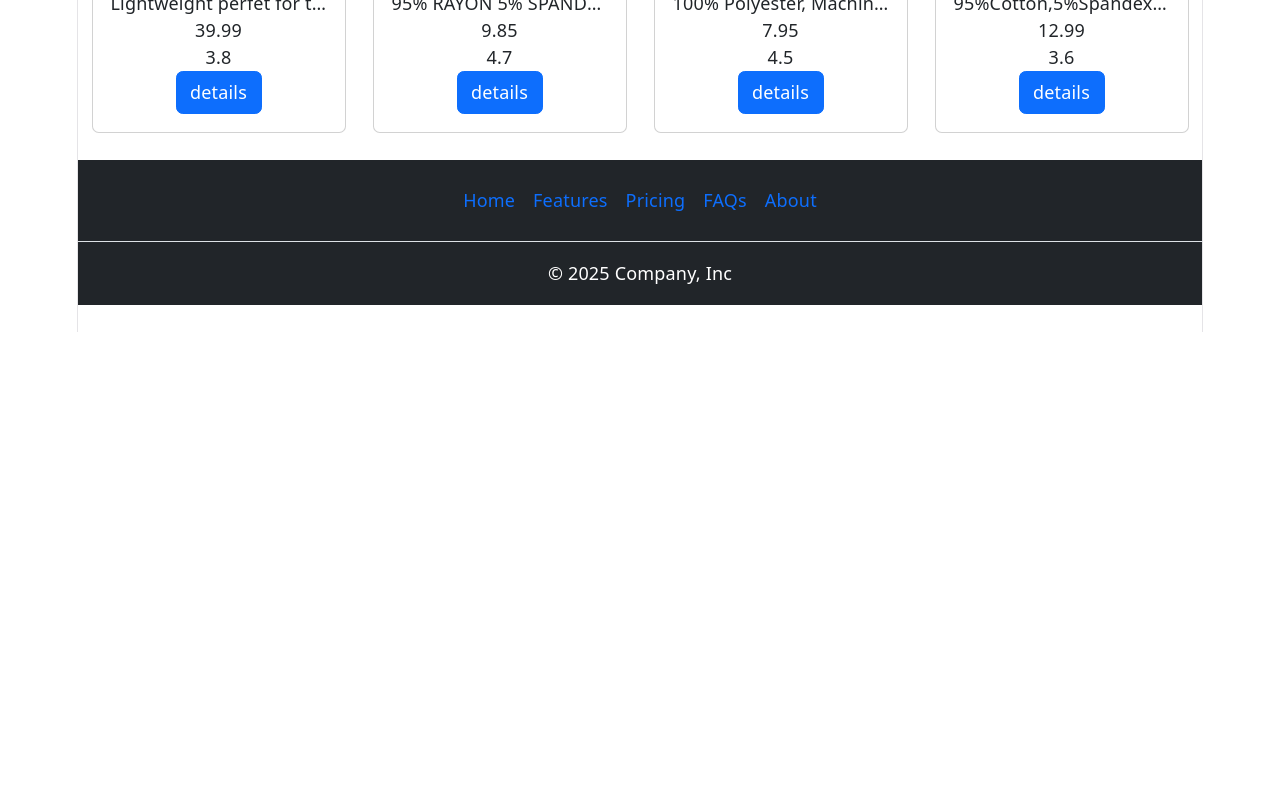
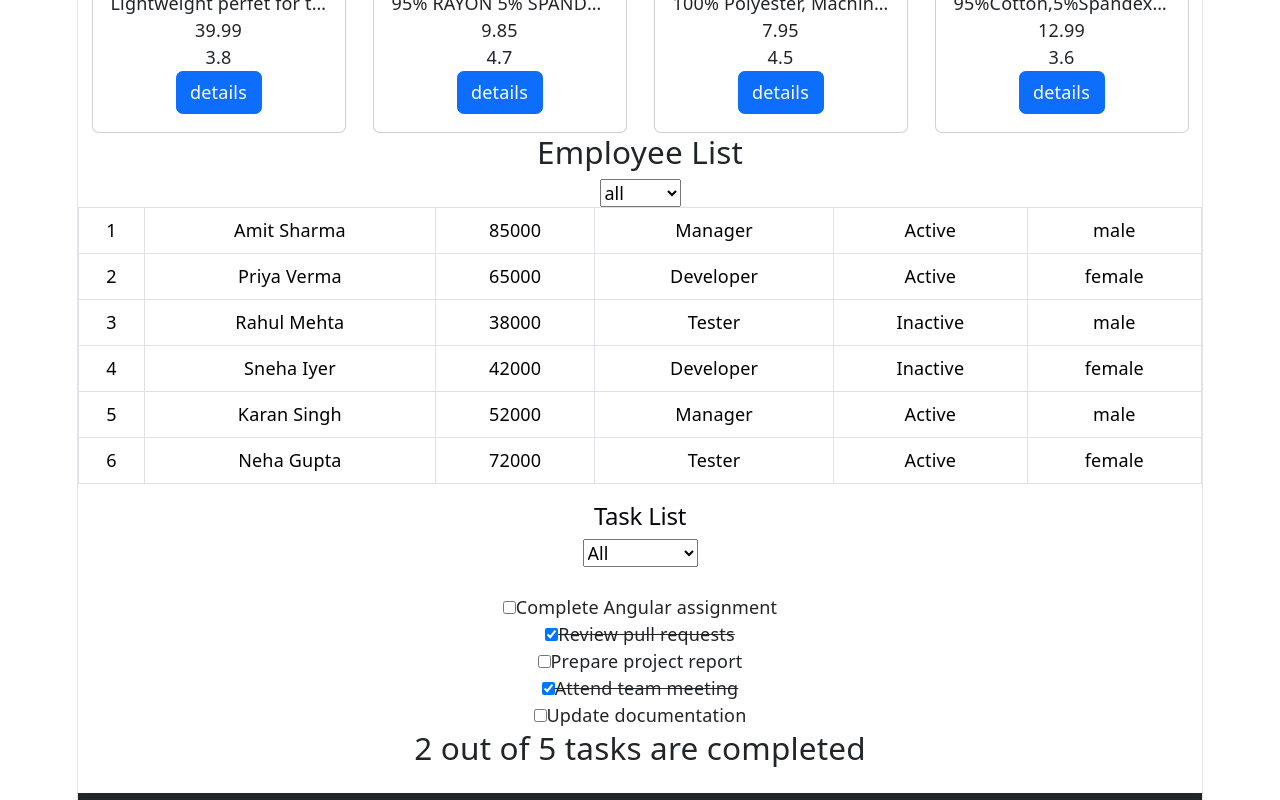
Before and after one commit to srinithreddy16/react-engineering-playbook, a React (Vite) app in the folder my-app/: page / in a window 1280 px wide. Shown: the part 6260-7060 px from the top of the page. Before the commit the page ends 6592 px from the top, so only its background shows below. Built offline with nearby package versions, Linux system fonts and the light colour scheme; the HTML template or start-up script is replaced by a standard one.

Commit message:
Add EmployeeList gender filter and TaskList completed/pending filter demos.

```diff
--- a/my-app/src/components/body/body.tsx
+++ b/my-app/src/components/body/body.tsx
@@ -5,6 +5,8 @@ import DataBindingAssignments from "../databinding_examples/DataBindingExamples.
 import ListDemo1 from "../listItem/ListDemo1.tsx";
 import UserList from "../userlist/UserList.tsx";
 import ProductList from "../productList/ProductList.tsx";
+import EmployeeList from "../listItem/EmployeeList.tsx";
+import TaskList from "../listItem/TaskList.tsx";
 
 function Body(){
   console.log(add(10,20));
@@ -21,6 +23,8 @@ function Body(){
     <ListDemo1/>
     <UserList/>
     <ProductList/>
+    <EmployeeList/>
+    <TaskList/>
   </div>
 }
 export default Body;
--- /dev/null
+++ b/my-app/src/components/listItem/EmployeeList.tsx
@@ -0,0 +1,51 @@
+import  { useState } from 'react'
+
+function EmployeeList() {
+    const employees = [
+        { id: 1, name: 'Amit Sharma', role: 'Manager', salary: 85000, status: 'Active', gender: 'male' },
+        { id: 2, name: 'Priya Verma', role: 'Developer', salary: 65000, status: 'Active', gender: 'female' },
+        { id: 3, name: 'Rahul Mehta', role: 'Tester', salary: 38000, status: 'Inactive', gender: 'male' },
+        { id: 4, name: 'Sneha Iyer', role: 'Developer', salary: 42000, status: 'Inactive', gender: 'female' },
+        { id: 5, name: 'Karan Singh', role: 'Manager', salary: 52000, status: 'Active', gender: 'male' },
+        { id: 6, name: 'Neha Gupta', role: 'Tester', salary: 72000, status: 'Active', gender: 'female' }
+    ];
+    const [empArr, setEmpArr] = useState(employees);
+
+    const filterEmployees = (selectedOption:string)=>{
+        let filteredEmployees;
+        if(selectedOption == 'all'){
+            filteredEmployees = [...employees];
+        }else{
+            filteredEmployees = employees.filter(emp=>emp.gender==selectedOption);
+        }
+        setEmpArr([...filteredEmployees]);
+    }
+
+    return <>
+        <h3 className="text-center">Employee List</h3>
+
+        <select onChange={(e)=>filterEmployees(e.target.value)}>
+            <option>all</option>
+            <option>male</option>
+            <option>female</option>
+        </select>
+
+        <table className="table table-bordered">
+            <tbody>
+                {empArr.map((emp=>{
+                    return <tr key={emp.id}>
+                        <td>{emp.id}</td>
+                        <td>{emp.name}</td>
+                        <td>{emp.salary}</td>
+                        <td>{emp.role}</td>
+                        <td>{emp.status}</td>
+                        <td>{emp.gender}</td>
+                    </tr>
+                }))}
+            </tbody>
+        </table>
+    </>
+}
+
+
+export default EmployeeList
--- a/my-app/src/components/listItem/ListDemo1.tsx
+++ b/my-app/src/components/listItem/ListDemo1.tsx
@@ -1,4 +1,3 @@
-
 function ListDemo1() {
     const carsArr = ['Tata', 'BMW', 'Honda', 'hyundai', 'Toyota']
     return <>
--- /dev/null
+++ b/my-app/src/components/listItem/TaskList.tsx
@@ -0,0 +1,45 @@
+import { useState } from "react";
+
+function TaskList() {
+    const [tasks, setTasks] = useState([
+    { id: 1, title: "Complete Angular assignment", completed: false },
+    { id: 2, title: "Review pull requests", completed: true },
+    { id: 3, title: "Prepare project report", completed: false },
+    { id: 4, title: "Attend team meeting", completed: true },
+    { id: 5, title: "Update documentation", completed: false }
+    ]);
+    const [filter, setFilter] = useState("All");
+    const toggleTask = (id:number) => {
+    setTasks(tasks.map(task => task.id === id ? { ...task, completed: !task.completed } : task));
+  };
+  const filteredTasks = tasks.filter(task =>
+    filter === "Completed" ? task.completed :
+    filter === "Pending" ? !task.completed : true
+  );
+  const completedCount = tasks.filter(task => task.completed).length;
+  return (
+    <div>
+      <h2>Task List</h2>
+      <select value={filter} onChange={(e) => setFilter(e.target.value)}>
+        <option>All</option>
+        <option>Completed</option>
+        <option>Pending</option>
+      </select>
+      <br /><br />
+      {
+        filteredTasks.map(task => (
+          <div key={task.id}>
+            <input type="checkbox" checked={task.completed} onChange={() => toggleTask(task.id)} />
+            <span style={{ textDecoration: task.completed ? "line-through" : "none" }}>
+              {task.title}
+            </span>
+          </div>
+        ))
+      }
+      <h3>{completedCount} out of {tasks.length} tasks are completed</h3>
+    </div>
+  );
+}
+
+
+export default TaskList
```
